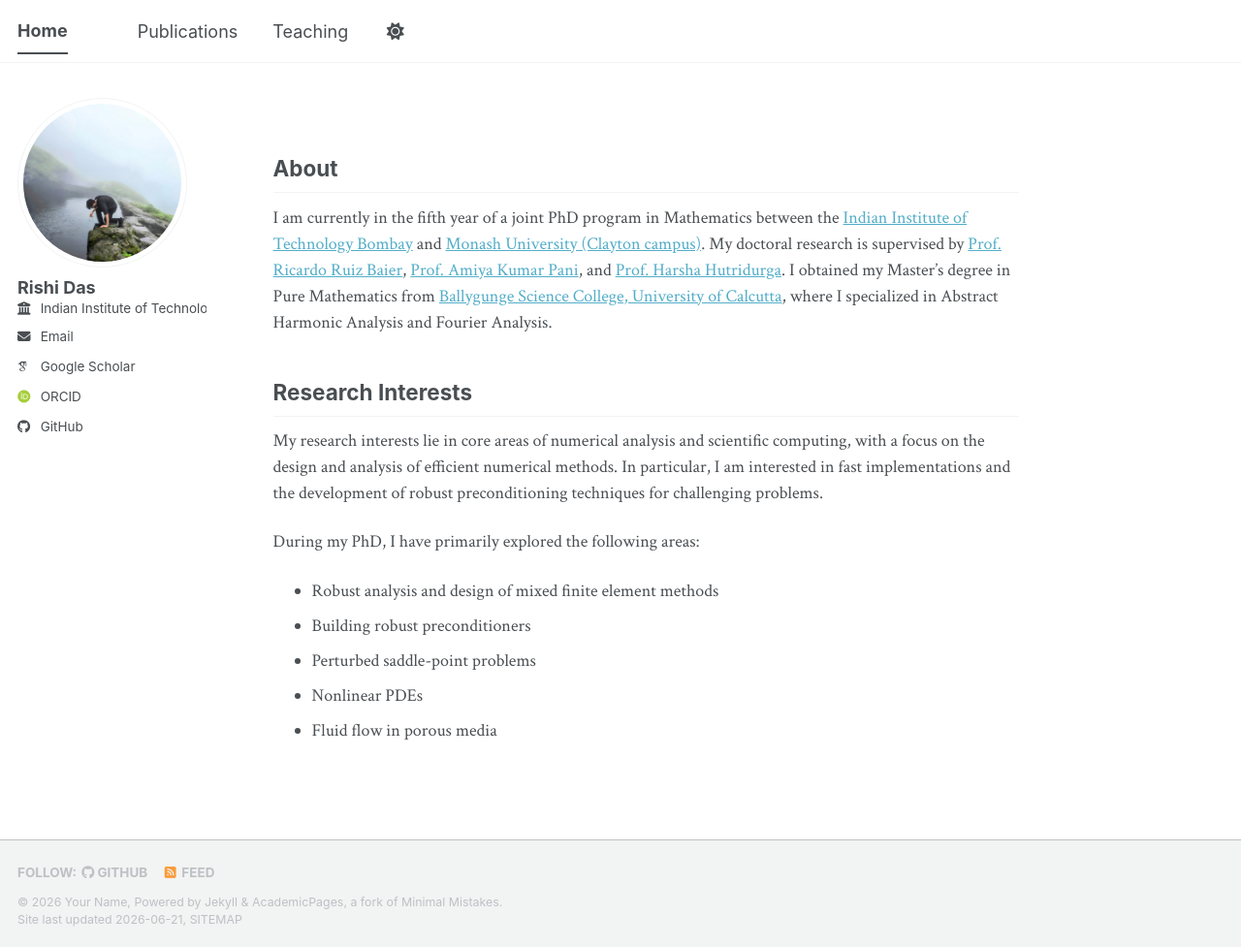
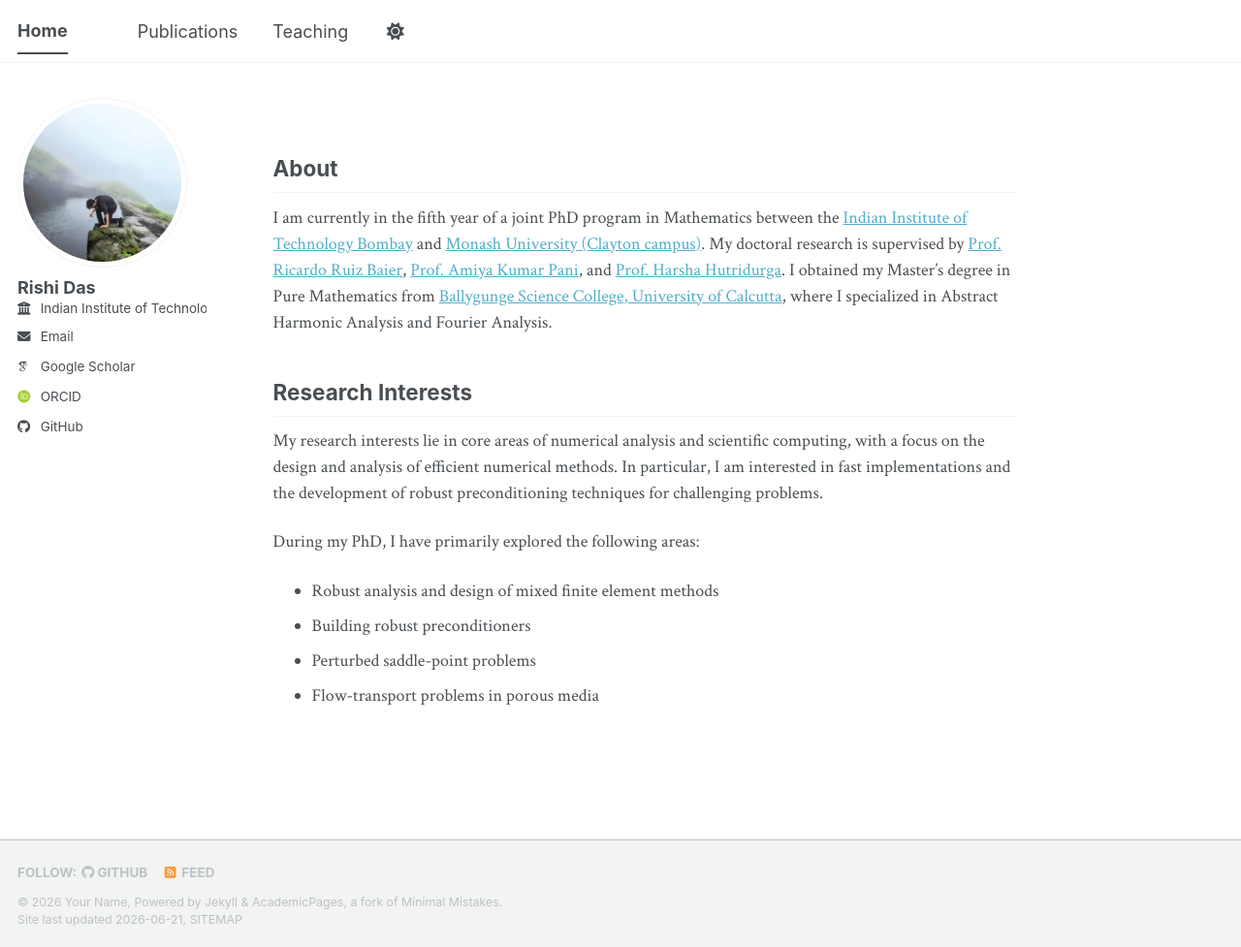
Before and after one commit to rishidas-04/rishidas-04.github.io, a Jekyll site: the page built from _pages/about.md, in a window 1280 px wide and 977 px high. Shown: the whole window at 97% size. Built offline with Jekyll 4.4.1, drawn with Linux system fonts in a browser that asks for light colours; some web fonts are replaced; a script bundle is joined from its source files by our own code; library files that are not in the unit come from our copies.

Commit message:
Update topics in about.md

```diff
--- a/_pages/about.md
+++ b/_pages/about.md
@@ -19,5 +19,4 @@ During my PhD, I have primarily explored the following areas:
 - Robust analysis and design of mixed finite element methods
 - Building robust preconditioners
 - Perturbed saddle-point problems
-- Nonlinear PDEs
-- Fluid flow in porous media
+- Flow-transport problems in porous media
```
